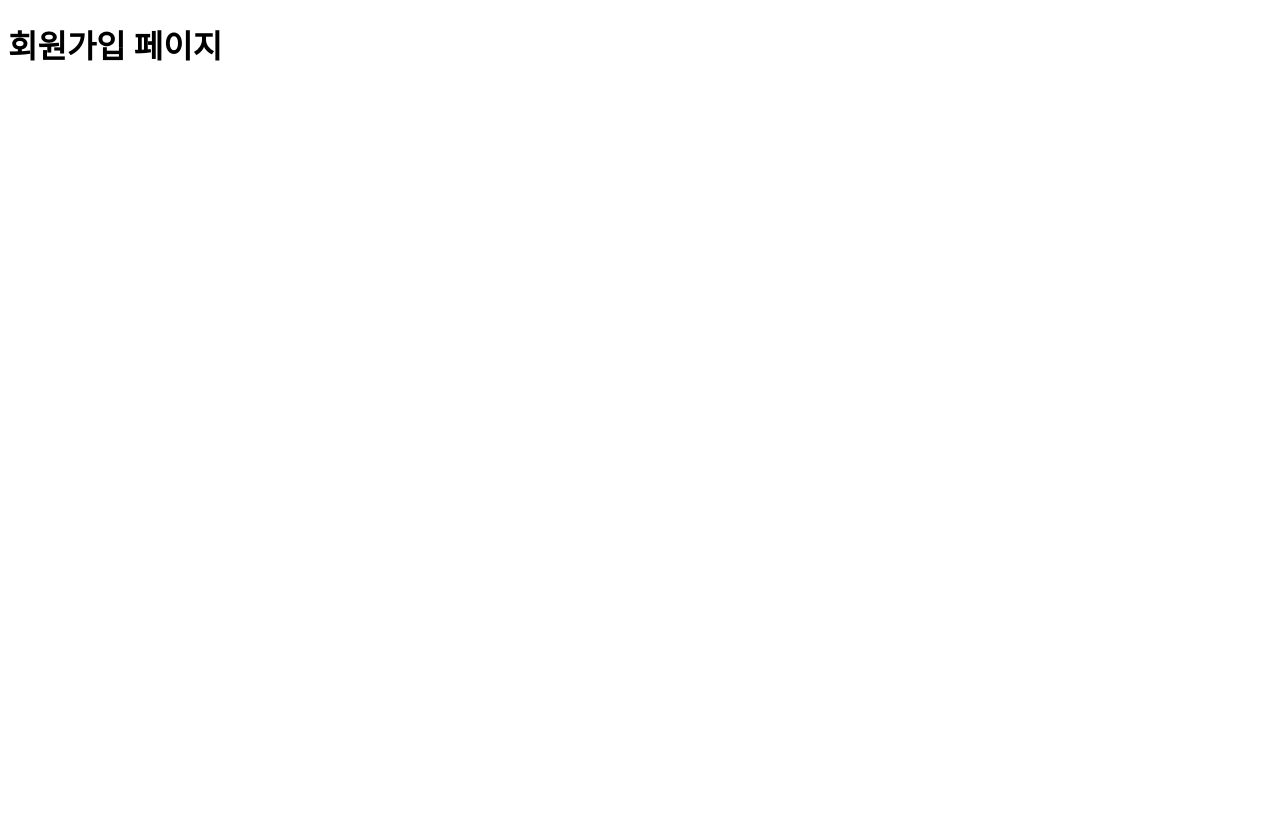
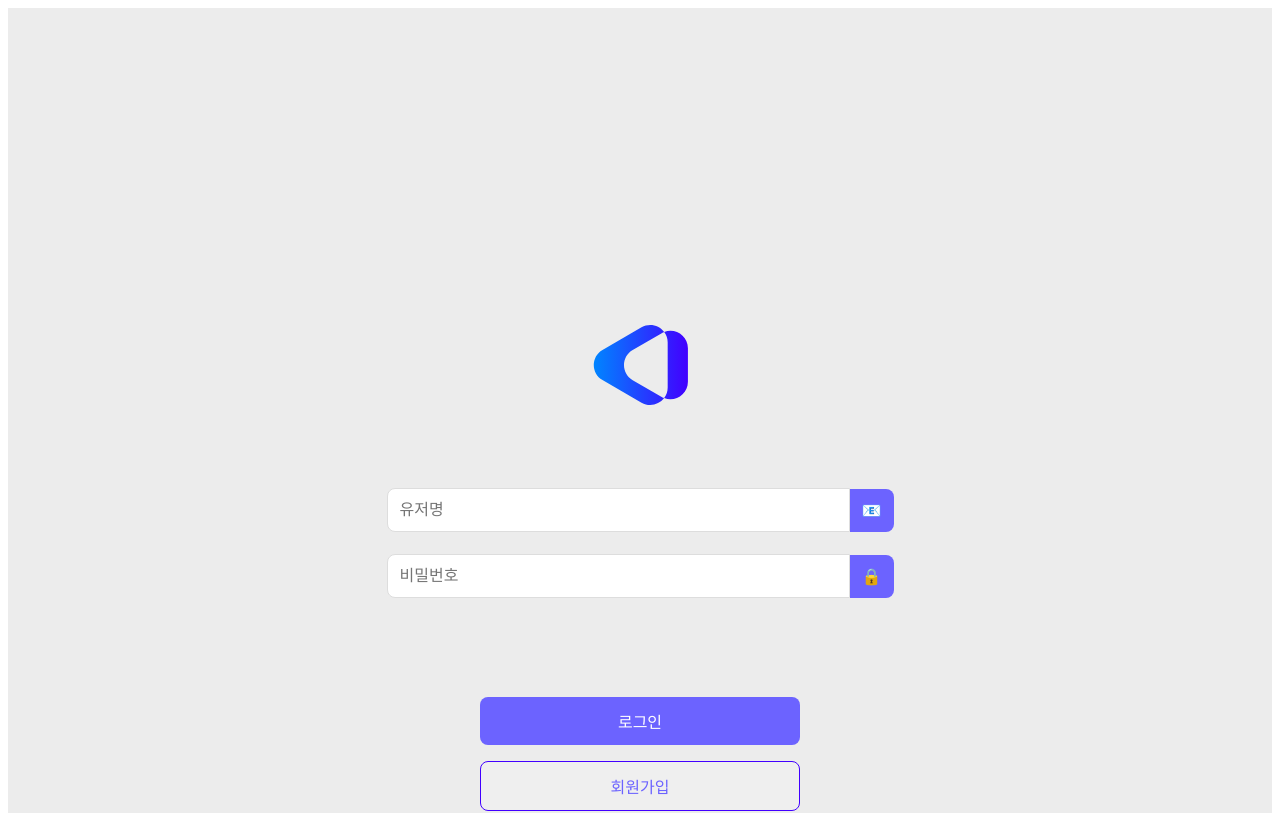
Before and after one commit to team-PlayJuJu/Tistar-front, a React (Create React App) app: page /signup in a window 1280 px wide. Shown: the top 813 px of the page. Built offline with nearby package versions, Linux system fonts and the light colour scheme.

Commit message:
dark mode

```diff
--- a/public/index.html
+++ b/public/index.html
@@ -15,7 +15,6 @@
     <title>Tistar</title>
   </head>
   <body>
-    <noscript>You need to enable JavaScript to run this app.</noscript>
     <div id="root"></div>
   </body>
 </html>
--- a/src/components/Home.jsx
+++ b/src/components/Home.jsx
@@ -1,10 +1,115 @@
 import React from 'react';
+import styled, { ThemeProvider } from 'styled-components';
+import { useState } from 'react';
+
+const lightTheme = {
+    background: '#fff',
+    headerBackground: '#f1f1f1',
+    gridItemBackground: '#eee',
+    buttonBackground: '#ddd',
+};
+
+const darkTheme = {
+    background: '#1F1E2B',
+    color: '#fff',
+    headerBackground: '#D9D9D9',
+    gridItemBackground: '#D9D9D9',
+    buttonBackground: '#555',
+    buttonColor: '#fff',
+};
+
+
+const Container = styled.div`
+  display: flex;
+  flex-direction: column;
+  align-items: center;
+  background-color: ${({ theme }) => theme.background};
+  color: ${({ theme }) => theme.color};
+`;
+
+const Header = styled.header`
+  width: 47.0625rem;
+  height: 3.375rem;
+  flex-shrink: 0;
+  border-radius: 0rem 0rem 1.875rem 1.875rem;
+  background: #D9D9D9;
+  display: flex;
+  justify-content: space-between;
+  align-items: center;
+  padding: 0 1.25rem;
+  background-color: ${({ theme }) => theme.headerBackground};
+`;
+
+const Actions = styled.div`
+  display: flex;
+  gap: 0.625rem;
+`;
+
+const Button = styled.button`
+  width: 5.625rem;
+  height: 2.5rem;
+  flex-shrink: 0;
+  border-radius: 2rem;
+  padding: 0.3125rem 0.625rem;
+  font-size: 1rem;
+  cursor: pointer;
+  background-color: ${({ theme }) => theme.buttonBackground};
+  color: ${({ theme }) => theme.buttonColor};
+
+`;
+
+const User = styled.div`
+  display: flex;
+  align-items: center;
+  gap: 0.625rem;
+`;
+
+
+const Grid = styled.div`
+  display: grid;
+  grid-template-columns: repeat(3, 1fr);
+  gap: 0.625rem;
+  width: 50%;
+  margin-top: 1.25rem;
+  gap: 1rem;
+`;
+
+const GridItem = styled.div`
+  width: 90%;
+  padding-bottom: 90%;
+  background-color: #eee;
+  background-color: ${({ theme }) => theme.gridItemBackground};
+`;
 
 const Home = () => {
+
+    const [theme, setTheme] = useState(lightTheme);
+
+    const toggleTheme = () => {
+        setTheme(theme === lightTheme ? darkTheme : lightTheme);
+    };
+
+
     return (
-        <div>
-            <h1>홈 페이지</h1>
-        </div>
+        <ThemeProvider theme={theme}>
+            <Container>
+                <Header>
+                    Tistar
+                    <User>
+                        <Actions>
+                            <Button>Upload</Button>
+                            <Button onClick={toggleTheme}>Light</Button>
+                        </Actions>
+                    </User>
+                </Header>
+
+                <Grid>
+                    {Array.from({ length: 18 }).map((_, index) => (
+                        <GridItem key={index} />
+                    ))}
+                </Grid>
+            </Container>
+        </ThemeProvider>
     );
 };
 
--- a/src/components/Login.jsx
+++ b/src/components/Login.jsx
@@ -14,8 +14,9 @@ const Container = styled.div`
 
 const LoginForm = styled.div`
   display: flex;
+  align-items: center;
+  gap: 5rem;
   flex-direction: column;
-  align-items: center;
 `;
 
 
@@ -52,42 +53,42 @@ const Icon = styled.span`
 const Button = styled.button`
   width: 20rem;
   padding: 0.75rem;
-  background-color: #6c63ff;
+  background-color: ${({ isLogin }) => (isLogin ? '#6c63ff' : 'none')};
   color: white;
+  color: ${({ isLogin }) => (isLogin ? 'white' : '#6c63ff')};
   border: none;
+  border: ${({ isLogin }) => (isLogin ? 'none' : '0.0625rem solid #4200FF')};
   border-radius: 0.5rem;
   cursor: pointer;
   font-size: 1rem;
 `;
 
-const SignupLink = styled.a`
-  margin-top: 1rem;
-  color: #6c63ff;
-  border: none;
-  cursor: pointer;
-  font-size: 1rem;
-`;
+const ButtonContainer = styled.div`
+  display: flex;
+  flex-direction: column;
+  align-items: center;
+  gap: 1rem;
+`
 
 
 const Login = () => {
   const navigate = useNavigate();
 
   const handleLogin = () => {
-    navigate('/home');
+    navigate('/Home');
   };
 
   const handleSignup = () => {
-    navigate('/signup');
+    navigate('SignUp')
   };
-
 
 
 
   return (
     <Container>
-
       <LoginForm>
         <Logo />
+        <div>
           <InputContainer>
             <Input type="text" placeholder="유저명" />
             <Icon>📧</Icon>
@@ -96,8 +97,11 @@ const Login = () => {
             <Input type="password" placeholder="비밀번호" />
             <Icon>🔒</Icon>
           </InputContainer>
-        <Button onClick={handleLogin}>로그인</Button>
-        <SignupLink onClick={handleSignup}>회원가입</SignupLink>
+        </div>
+        <ButtonContainer>
+          <Button isLogin={true} onClick={handleLogin}>로그인</Button>
+          <Button isLogin={false} onClick={handleSignup}>회원가입</Button>
+        </ButtonContainer>
       </LoginForm>
     </Container>
   );
--- a/src/components/SignUp.jsx
+++ b/src/components/SignUp.jsx
@@ -1,11 +1,110 @@
 import React from 'react';
+import styled from 'styled-components';
+import Logo from './icons/Logo';
+import { useNavigate } from 'react-router-dom';
 
-const Signup = () => {
+
+const Container = styled.div`
+  display: flex;
+  justify-content: center;
+  align-items: center;
+  height: 70rem;
+  background-color: rgb(236, 236, 236);
+`;
+
+const LoginForm = styled.div`
+  display: flex;
+  align-items: center;
+  gap: 5rem;
+  flex-direction: column;
+`;
+
+
+
+const InputContainer = styled.div`
+  display: flex;
+  align-items: center;
+  text-align: center;
+  margin-bottom: 1rem;
+  width: 31.6875rem;
+  height: 3.125rem;
+`;
+
+const Input = styled.input`
+  flex: 1;
+  padding: 0.75rem;
+  border: 0.0625rem solid #ddd;
+  border-radius: 0.5rem 0 0 0.5rem;
+  outline: none;
+  font-size: 1rem;
+`;
+
+const Icon = styled.span`
+  background-color: #6c63ff;
+  padding: 0.75rem;
+  border-radius: 0 0.5rem 0.5rem 0;
+  display: flex;
+  align-items: center;
+  justify-content: center;
+  font-size: 1rem;
+  color: white;
+`;
+
+const Button = styled.button`
+  width: 20rem;
+  padding: 0.75rem;
+  background-color: ${({ isLogin }) => (isLogin ? '#6c63ff' : 'none')};
+  color: white;
+  color: ${({ isLogin }) => (isLogin ? 'white' : '#6c63ff')};
+  border: none;
+  border: ${({ isLogin }) => (isLogin ? 'none' : '0.0625rem solid #4200FF')};
+  border-radius: 0.5rem;
+  cursor: pointer;
+  font-size: 1rem;
+`;
+
+const ButtonContainer = styled.div`
+  display: flex;
+  flex-direction: column;
+  align-items: center;
+  gap: 1rem;
+`
+
+
+const Login = () => {
+    const navigate = useNavigate();
+
+    const handleLogin = () => {
+        navigate('/Home');
+    };
+
+    const handleSignup = () => {
+        navigate('SignUp')
+    };
+
+
+
     return (
-        <div>
-            <h1>회원가입 페이지</h1>
-        </div>
+        <Container>
+            <LoginForm>
+                <Logo />
+                <div>
+                    <InputContainer>
+                        <Input type="text" placeholder="유저명" />
+                        <Icon>📧</Icon>
+                    </InputContainer>
+                    <InputContainer>
+                        <Input type="password" placeholder="비밀번호" />
+                        <Icon>🔒</Icon>
+                    </InputContainer>
+                </div>
+                <ButtonContainer>
+                    <Button isLogin={true} onClick={handleLogin}>로그인</Button>
+                    <Button isLogin={false} onClick={handleSignup}>회원가입</Button>
+                </ButtonContainer>
+            </LoginForm>
+        </Container>
     );
 };
 
-export default Signup;
+export default Login;
--- /dev/null
+++ b/src/fonts/index.css
@@ -0,0 +1,9 @@
+@font-face {
+  font-family: "GowunDodum-Regular";
+  font-weight: normal;
+  src: url("./fonts/GowunDodum-Regular.ttf") format("truetype");
+}
+
+body {
+  font-family: "GowunDodum-Regular";
+}
```
Also changed, not shown: src/fonts/font.css (deleted). Lines whose indentation alone changed are shown as unchanged.
